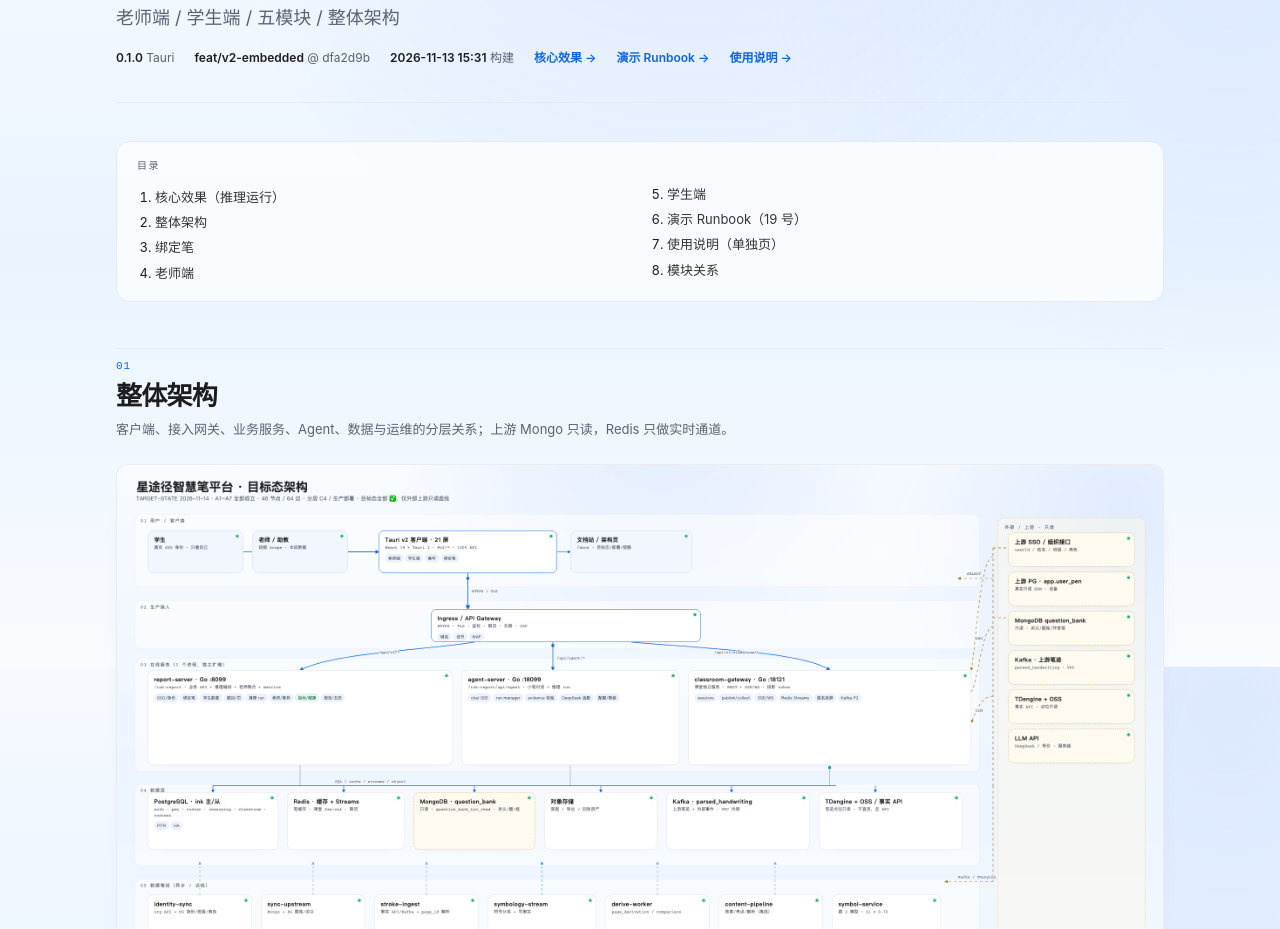
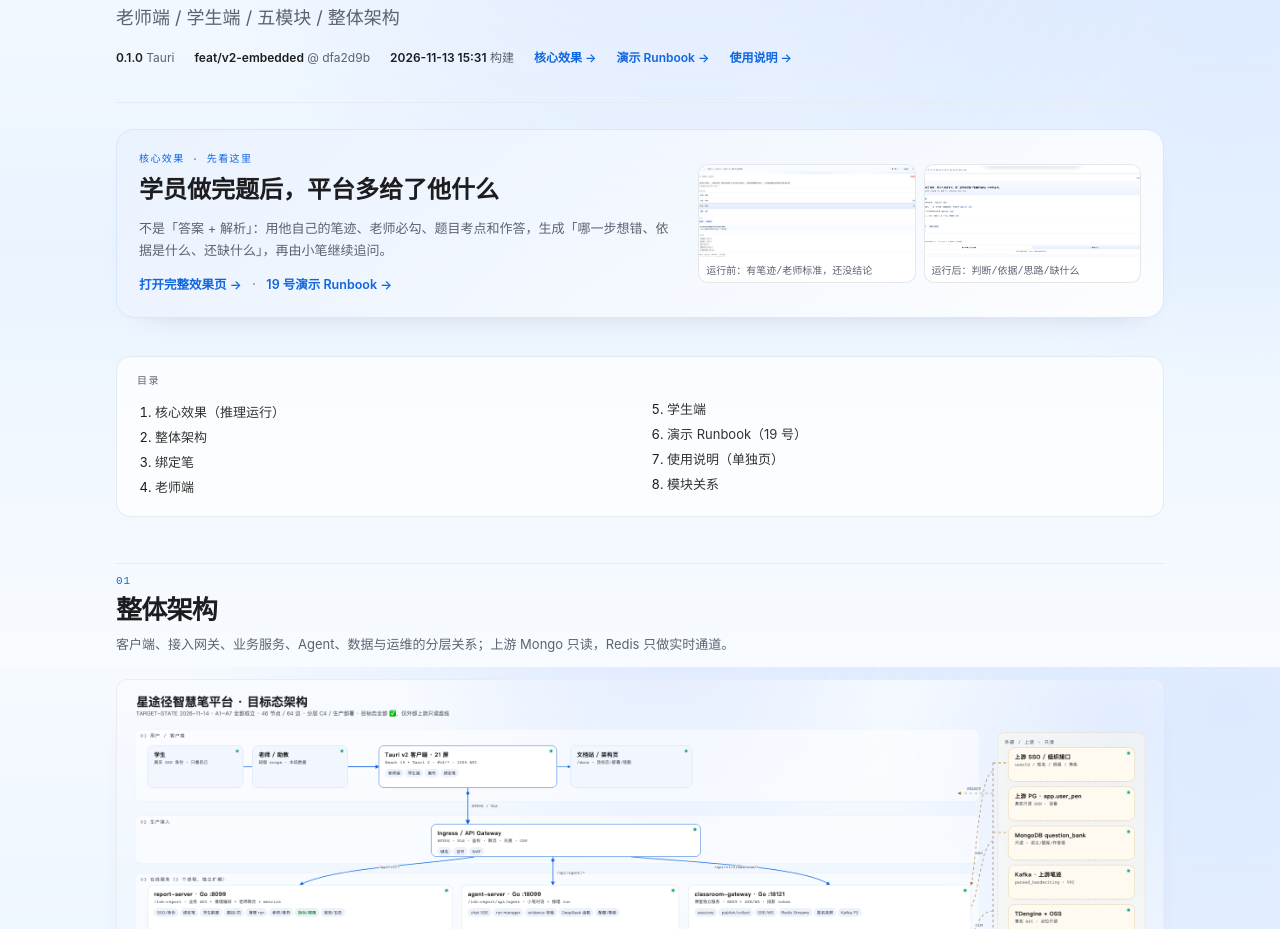
Before and after one commit to Gelei88/ink-client-report-2026-11, a plain HTML site: page index.html in a window 1280 px wide. Shown: the part 933-1862 px from the top of the page. Drawn offline with Linux system fonts and the light colour scheme.

Commit message:
landing: add core effect teaser after cover

```diff
--- a/index.html
+++ b/index.html
@@ -13,6 +13,17 @@
   body{margin:0;background:var(--grad);background-attachment:fixed;color:var(--ink);
     font:15px/1.7 -apple-system,BlinkMacSystemFont,"PingFang SC","Helvetica Neue",sans-serif}
   .doc{max-width:1120px;margin:0 auto;padding:44px 36px 80px}
+  /* core effect */
+  .feature{display:grid;grid-template-columns:1.1fr .9fr;gap:18px;align-items:center;margin:26px 0 10px;padding:20px 22px;border-radius:18px;background:linear-gradient(135deg,rgba(234,242,255,.9),rgba(255,255,255,.85));border:1px solid #d9e6ff;box-shadow:0 14px 32px -30px rgba(15,40,80,.4)}
+  .feature .k{font:10px ui-monospace,monospace;letter-spacing:.14em;color:var(--sig)}
+  .feature h2{border:0;margin:5px 0 6px;padding:0;font-size:24px}
+  .feature p{margin:0 0 10px;font-size:13px;color:var(--ink3)}
+  .feature a{color:var(--sig);font-size:12.5px;text-decoration:none;font-weight:600}
+  .feature .thumbs{display:grid;grid-template-columns:1fr 1fr;gap:8px}
+  .feature .thumbs a{display:block;background:#fff;border:1px solid rgba(17,24,39,.1);border-radius:10px;overflow:hidden;color:var(--ink3);font-size:10px}
+  .feature .thumbs img{display:block;width:100%;height:92px;object-fit:cover;object-position:top}
+  .feature .thumbs span{display:block;padding:5px 7px;font:10px ui-monospace,monospace;color:var(--ink3)}
+  @media(max-width:800px){.feature{grid-template-columns:1fr}}
   /* cover */
   .cover{display:block;border-bottom:1px solid var(--line);padding:8px 0 34px}
   .cover .kicker{font-family:ui-monospace,"SF Mono",monospace;font-size:11px;letter-spacing:.16em;color:var(--ink3)}
@@ -78,6 +89,19 @@
       <span><a href="usage-guide.html" style="color:#0f66e0;text-decoration:none;font-weight:600">使用说明 →</a></span>
     </div>
   </header>
+
+  <section class="feature">
+    <div>
+      <div class="k">核心效果 · 先看这里</div>
+      <h2>学员做完题后，平台多给了他什么</h2>
+      <p>不是「答案 + 解析」：用他自己的笔迹、老师必勾、题目考点和作答，生成「哪一步想错、依据是什么、还缺什么」，再由小笔继续追问。</p>
+      <a href="reasoning-demo.html">打开完整效果页 →</a> <span style="color:#8e8e93;margin:0 6px">·</span> <a href="demo-runbook.html">19 号演示 Runbook →</a>
+    </div>
+    <div class="thumbs">
+      <a href="reasoning-demo.html"><img src="screens/12a-question.png" alt="运行前"><span>运行前：有笔迹/老师标准，还没结论</span></a>
+      <a href="reasoning-demo.html"><img src="screens/12b-result.png" alt="运行后"><span>运行后：判断/依据/思路/缺什么</span></a>
+    </div>
+  </section>
 
   <nav class="toc">
     <div class="h">目录</div>
```
Also changed, not shown: 1 other file.
